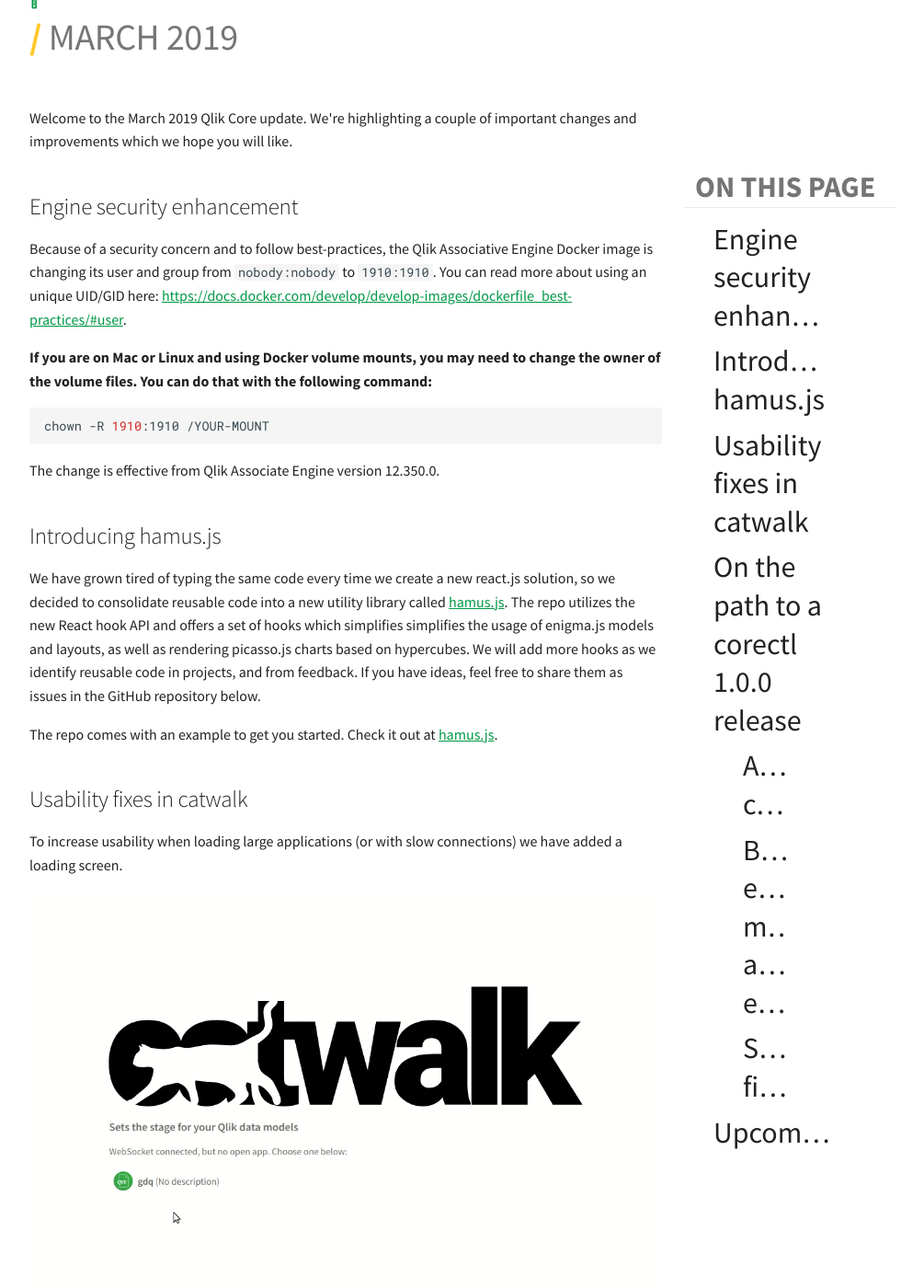
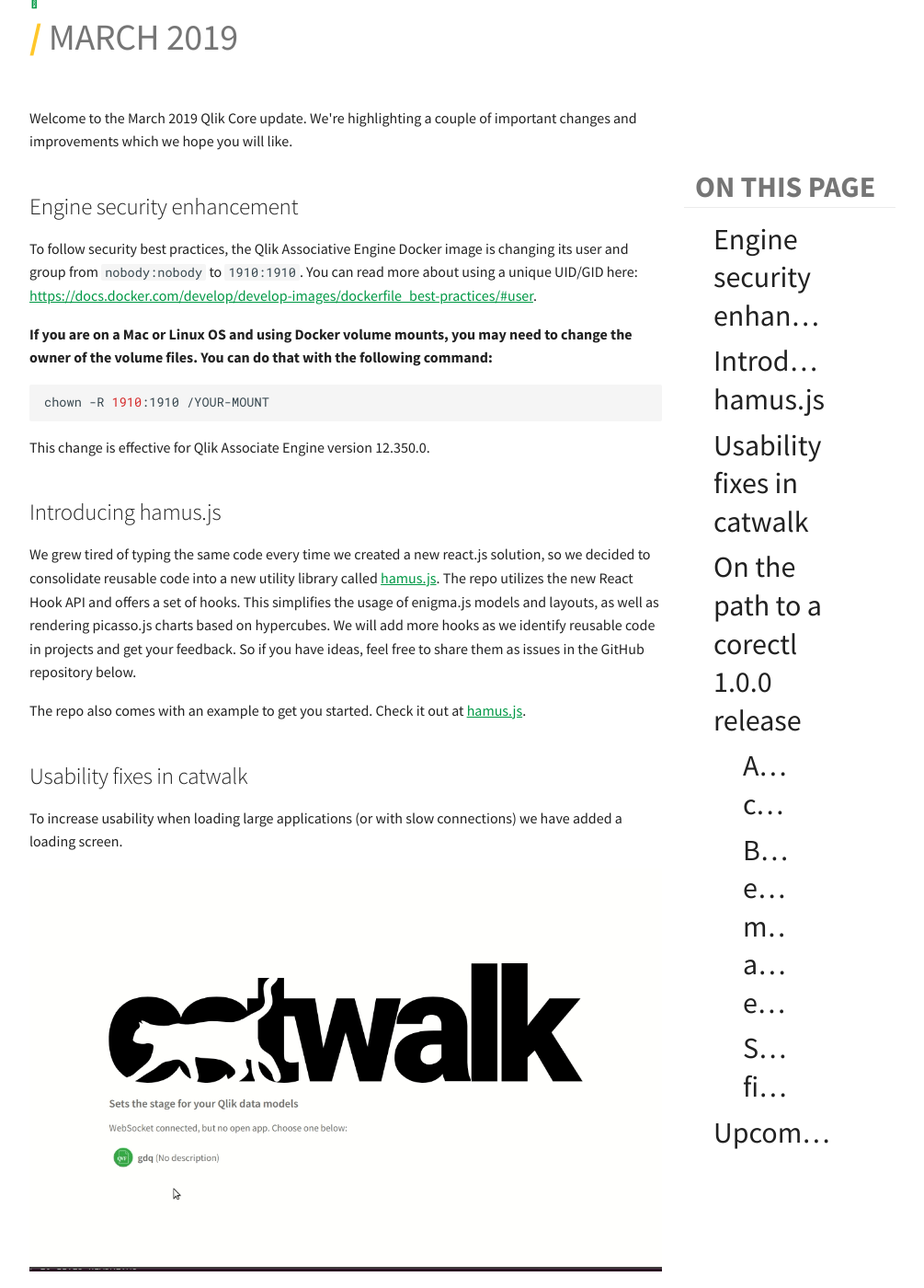
Before and after one commit to qlik-oss/core-website, an MkDocs documentation site: the page built from docs/updates/2019-03.md, in a window 1280 px wide and 1400 px high, scrolled down 198 px. Shown: the whole window at 92% size, without its empty margins (264-1269 px from the left). Built offline with MkDocs 1.6.1 and Material for MkDocs 9.7.7, drawn with Linux system fonts in a browser that asks for light colours; nearby versions of some CDN libraries; library files that are not in the unit come from our copies; comment, search, counter and statistics services are not loaded; some of the changed text lies outside the part shown.

Commit message:
Update 2019-03.md

````diff
--- a/docs/updates/2019-03.md
+++ b/docs/updates/2019-03.md
@@ -5,28 +5,28 @@
 
 ## Engine security enhancement
 
-Because of a security concern and to follow best-practices, the Qlik Associative Engine Docker image is changing its
-user and group from `nobody:nobody` to `1910:1910`. You can read more about using an unique UID/GID here:
+To follow security best practices, the Qlik Associative Engine Docker image is changing its
+user and group from `nobody:nobody` to `1910:1910`. You can read more about using a unique UID/GID here:
 [https://docs.docker.com/develop/develop-images/dockerfile_best-practices/#user](https://docs.docker.com/develop/develop-images/dockerfile_best-practices/#user).
 
-**If you are on Mac or Linux and using Docker volume mounts, you may need to change the owner of the volume files. You can
-do that with the following command:**
+**If you are on a Mac or Linux OS and using Docker volume mounts, you may need to change the owner of the volume files. You
+can do that with the following command:**
 
 ```bash
 chown -R 1910:1910 /YOUR-MOUNT
 ```
 
-The change is effective from Qlik Associate Engine version 12.350.0.
+This change is effective for Qlik Associate Engine version 12.350.0.
 
 ## Introducing hamus.js
 
-We have grown tired of typing the same code every time we create a new react.js solution, so we decided to consolidate
+We grew tired of typing the same code every time we created a new react.js solution, so we decided to consolidate
 reusable code into a new utility library called [hamus.js](https://github.com/qlik-oss/hamus.js). The repo utilizes
-the new React hook API and offers a set of hooks which simplifies simplifies the usage of enigma.js models and layouts,
+the new React Hook API and offers a set of hooks. This simplifies the usage of enigma.js models and layouts,
 as well as rendering picasso.js charts based on hypercubes. We will add more hooks as we identify reusable code in
-projects, and from feedback. If you have ideas, feel free to share them as issues in the GitHub repository below.
+projects and get your feedback. So if you have ideas, feel free to share them as issues in the GitHub repository below.
 
-The repo comes with an example to get you started. Check it out at [hamus.js](https://github.com/qlik-oss/hamus.js).
+The repo also comes with an example to get you started. Check it out at [hamus.js](https://github.com/qlik-oss/hamus.js).
 
 ## Usability fixes in catwalk
 
@@ -36,40 +36,40 @@
 
 ## On the path to a corectl 1.0.0 release
 
-We're in the last phases of finishing a 1.0.0 version of corectl. Focus of this release is to remove the experimental
-flag and make the command structure stable. Along with necessary consistency changes in the API we are adding a
+We're in the last phases of finishing a 1.0.0 version of corectl. The focus of this release is to remove the experimental
+flag and make the command structure stable. Along with necessary consistency changes in the API, we are adding a
 couple of requested features in the latest 0.5.0 release.
 
 ### Auto completion
 
 To simplify entering commands, arguments and flags, we have added support for bash completion in bash and zsh. Apart
-from speeding up when entering commands, it lists available objects for `get` commands (dimension, measure, connection
+from speeding up things when entering commands, it lists available objects for `get` commands (dimension, measure, connection
 and object). This will save one call to corectl to retrieve the IDs of the object.
 
 ![screenshot](../images/corectl-bash-completion.gif)
 
-Have a look in the [README](https://github.com/qlik-oss/corectl#usage) for more information on how to enable the
+Have a look at the [README](https://github.com/qlik-oss/corectl#usage) for more information on how to enable the
 feature.
 
 ### Better error messages and examples
 
-The corectl documentation has been improved with better error messages and more examples for the different commands.
-As an example, take a look at the new [Examples chapter](https://github.com/qlik-oss/corectl#examples) in the README,
+The corectl documentation has been improved with better error messaging and more examples of the different commands.
+For example, take a look at the new [Examples Chapter](https://github.com/qlik-oss/corectl#examples) in the README.
 
 ### Smaller fixes
 
-Together with the larger features we have fixed smaller issues such as:
+We have also fixed smaller issues such as:
 
-* allowing for passing username and password to connectors in the config file
-* better error messages when failing to create an application
-* notify the user of a new corectl versions when running the version command
-* allow for removing multiple connections through `remove connections`
+* passing the username and password to connectors in the config file
+* better error messaging when failing to create an application
+* notifying the user of new corectl versions when running the version command
+* removing multiple connections through `remove connections`
 
 As always, you can follow the development in the [corectl repo](https://github.com/qlik-oss/corectl).
 
 ## Upcoming
 
-In April, we will release corectl as 1.0.0 and look further into our connector offerings.
+In April, we're working on corectl 1.0.0 and looking further into our connector offerings.
 Stay tuned!
 
 * [slack #qlik-core](https://qlik-branch.slack.com/channels/qlik-core)
````
